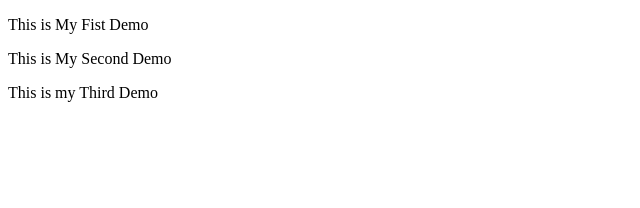
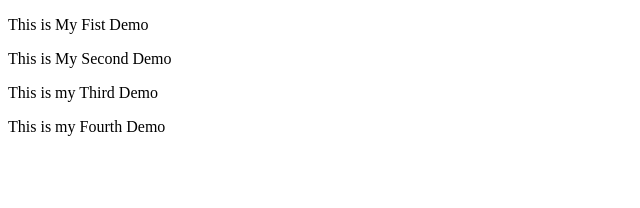
Before and after one commit to RaghavendraSagar/AngularBasics, an Angular app in the folder EcommerceGateway/: page / in a window 1280 px wide. Shown: the top 208 px of the page, without its empty margins (0-640 px from the left). Built offline with nearby package versions, Linux system fonts and the light colour scheme.

Commit message:
Fourth Demo Change

```diff
--- a/EcommerceGateway/src/app/app.component.html
+++ b/EcommerceGateway/src/app/app.component.html
@@ -1,3 +1,4 @@
 <p>This is My Fist Demo</p>
 <p>This is My Second Demo</p>
 <p>This is my Third Demo</p>
+<p>This is my Fourth Demo</p>
```
